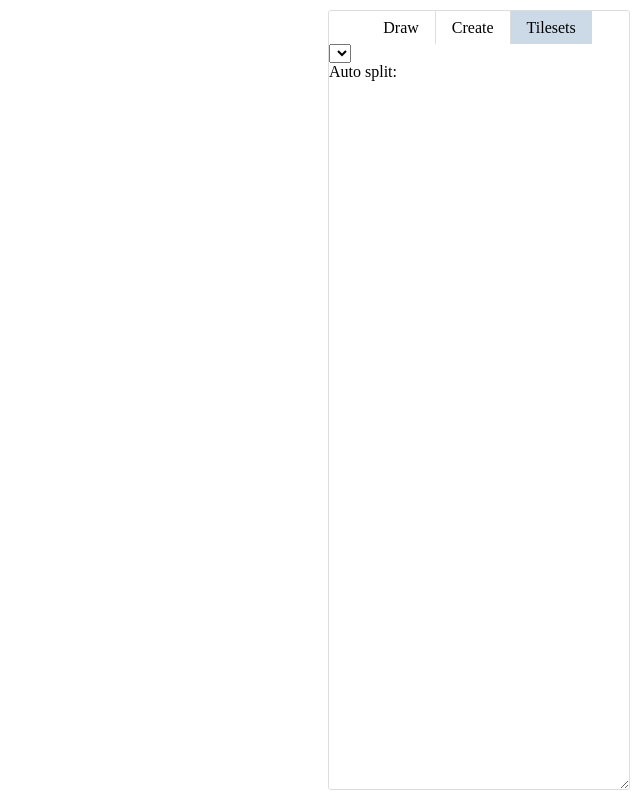
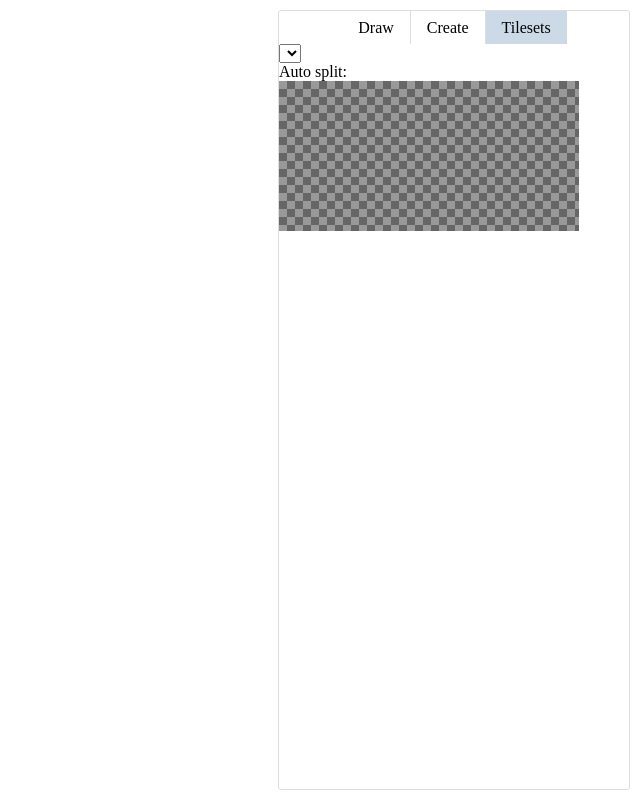
Before and after one commit to nmrugg/Pioneer, a plain HTML site: page index.html in a window 1280 px wide. Shown: the whole page, without its empty margins (640-1280 px from the left). Drawn offline with Linux system fonts and the light colour scheme; no server answers.

Commit message:
Used a seperate DIV to make the canvas scroll. Added checkered background.

```diff
--- a/atlas.js
+++ b/atlas.js
@@ -2,9 +2,9 @@ document.addEventListener("DOMContentLoaded", function ()
 {
     "use strict";
 
-    var bg_el = document.getElementById("bg"),
+    var bg_el = document.createElement("canvas"),
         bg_context,
-        editor = document.getElementById("editor"),
+        editor = document.createElement("div"),
         game_name = "Pioneer",
         get_assets,
         tabs = [],
@@ -17,6 +17,10 @@ document.addEventListener("DOMContentLoaded", function ()
         bg_el.setAttribute("height", window.innerHeight);
     }
 
+    editor.className = "editor";
+
+    document.body.appendChild(bg_el);
+    document.body.appendChild(editor);
 
     bg_context = bg_el.getContext("2d");
 
@@ -28,7 +32,7 @@ document.addEventListener("DOMContentLoaded", function ()
         var pos = window.localStorage.getItem("editor_pos");
 
         if (!pos) {
-            pos = {top: 10, right: 10, width: 300, bottom: 10};
+            pos = {top: 10, right: 10, width: 350, bottom: 10};
         }
 
         editor.style.top    = pos.top    + "px";
@@ -129,16 +133,30 @@ document.addEventListener("DOMContentLoaded", function ()
     (function ()
     {
         var draw_tile,
-            tile_select  = document.createElement("select"),
-            tile_options = document.createElement("div"),
-            tile_canvas  = document.createElement("canvas"),
+            tile_select    = document.createElement("select"),
+            tile_options   = document.createElement("div"),
+            tile_container = document.createElement("div"),
+            tile_canvas    = document.createElement("canvas"),
             tile_canvas_cx;
 
         tile_canvas_cx = tile_canvas.getContext("2d");
 
+        tile_canvas.className = "checkered";
+        tile_container.className = "tile_container";
+        tile_container.appendChild(tile_canvas);
+
+
+        ///NOTE: A delay is needed to let it get attached to the DOM.
+        window.setTimeout(function ()
+        {
+            /// Set the top to the current position and bottom to the bottom of the parent div..
+            tile_container.style.top = tile_container.offsetTop + "px";
+            tile_container.style.bottom = 0;
+        }, 0);
+
         tabs[2].appendChild(tile_select);
         tabs[2].appendChild(tile_options);
-        tabs[2].appendChild(tile_canvas);
+        tabs[2].appendChild(tile_container);
 
         tile_options.innerHTML = "Auto split:";
 
--- a/index.html
+++ b/index.html
@@ -6,8 +6,6 @@
     <title>Pioneer</title>
 </head>
 <body>
-    <canvas id=bg></canvas>
-    <div id=editor></div>
     <script src=atlas.js></script>
 </body>
 </html>
--- a/styles.css
+++ b/styles.css
@@ -5,19 +5,23 @@ html, body {
     overflow: hidden;
     font-family: "Bitstream Vera Serif";
 }
-#bg {
 
-}
-
-#editor {
+.editor {
     border: 1px #ddd solid;
     border-radius: 3px;
     position: fixed!important;
-    resize: both;
     background: rgba(255, 255, 255, .8);
+}
+
+.tile_container {
+    width: 100%;
+    position: absolute;
     overflow: scroll;
 }
 
+.checkered {
+    background: url("/checkers.png");
+}
 
 .ui-resizable-handle { position: absolute;font-size: 0.1px; display: block; }
 .ui-resizable-disabled .ui-resizable-handle, .ui-resizable-autohide .ui-resizable-handle { display: none; }
@@ -34,7 +38,7 @@ html, body {
 #tabs {
     height: 100%;
 }
-#tabs div {
+#tabs > div {
     /* Make sure the pages appear below the tabs*/
     clear: both;
     width: 100%;
```
Also changed, not shown: checkers.png (added).
